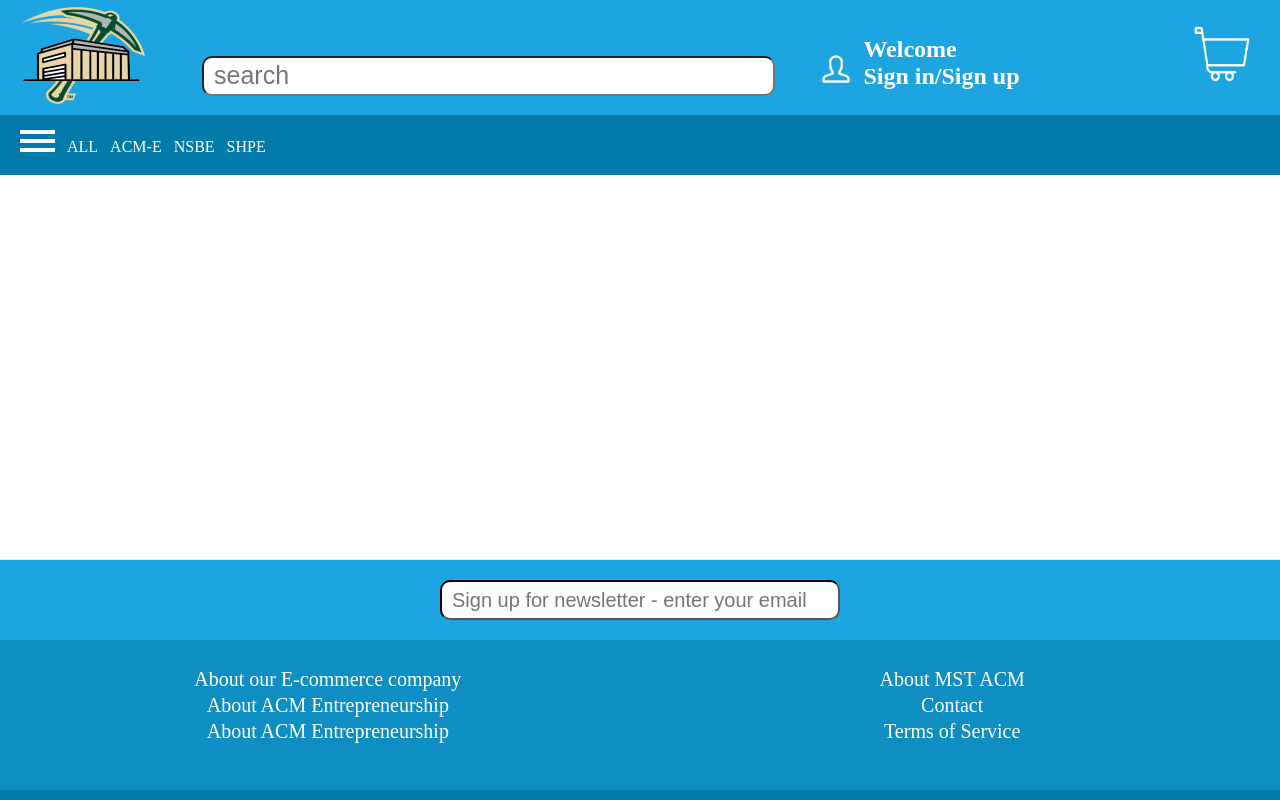
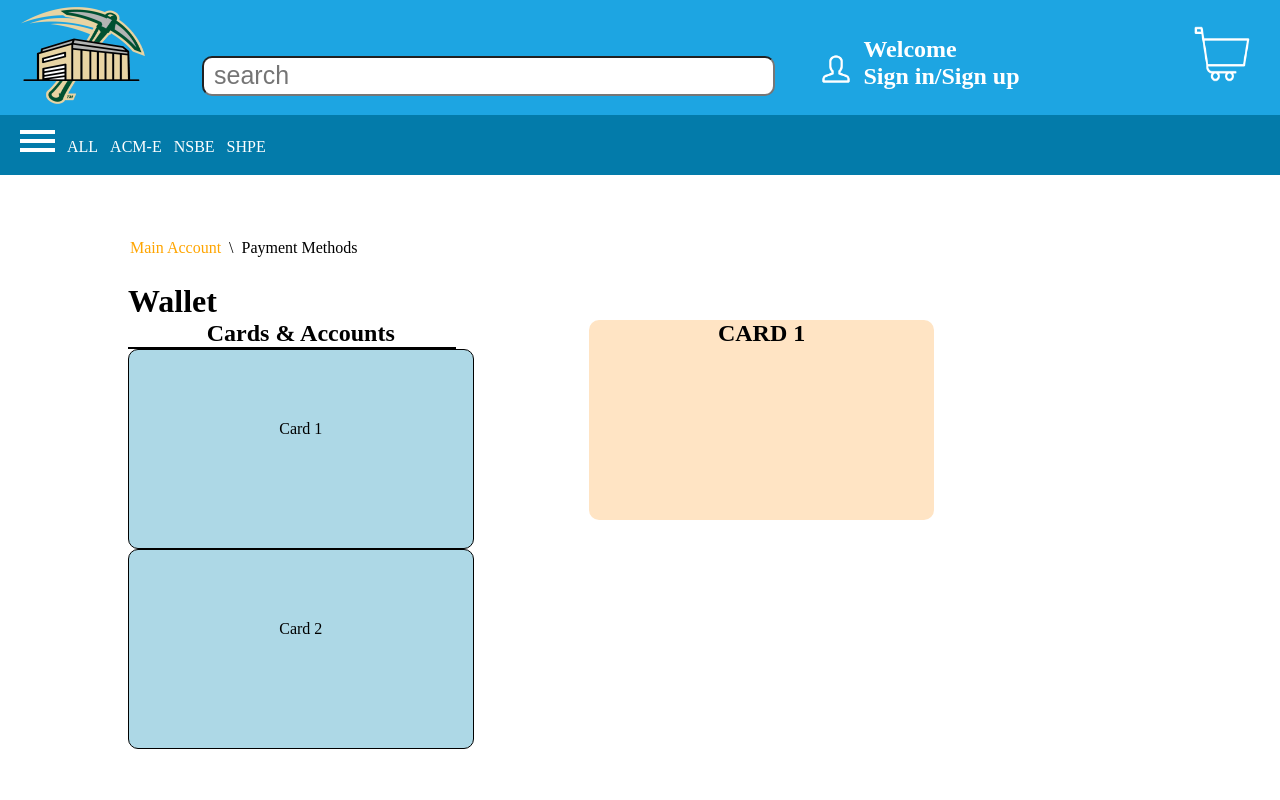
Before and after one commit to ACM-Entrepreneurship/e-commerce, a Next.js app: page /payment-methods in a window 1280 px wide. Built offline with nearby package versions, Linux system fonts and the light colour scheme.

Commit message:
added login/security, payment method, your orders pages. Linked to main account page

```diff
--- a/pages/payment-methods.js
+++ b/pages/payment-methods.js
@@ -11,7 +11,35 @@ export default function paymentMethodsPage(){
                 <meta name="description" content="E-commerce" />
                 <meta name="viewport" content="width=device-width, initial-scale=1.0" />
             </Head>
-
+            <div class={styles.nav}>
+                <ul>
+                    <li><a href="/main-account-page">Main Account</a></li>
+                    <li> \ </li>
+                    <li>Payment Methods</li>
+                </ul>
+            </div>
+            <div class={styles.leftLayout}>
+                <h1>Wallet</h1>
+                <div class={styles.cardLayout}>
+                    <h2>Cards & Accounts</h2>
+                    <div class={styles.borderLine}></div>
+                    <ul>
+                        <li>Card 1</li>
+                        <li>Card 2</li>
+                    </ul>
+                </div>
+                <div class={styles.highlightedCard}>
+                    <h2>CARD 1</h2>
+                </div>
+                <div class={styles.clr}></div>
+                <div class={styles.addCardLayout}>
+                    <div class={styles.borderLine}></div>
+                    <div class={styles.addCard}>
+                        <h5 class={styles.addCardBorder}>+</h5>
+                        <button>add a payment method</button>
+                    </div>
+                </div>
+            </div>
             <div class={styles.endWS}></div>
 
             </Layout>
--- /dev/null
+++ b/styles/login-security.module.css
@@ -0,0 +1,13 @@
+.nav {
+    margin-left: 20%;
+    margin-top: 5%;
+}
+
+.nav li {
+    display: inline;
+    padding: 2px;
+}
+
+.nav li a{
+    color: orange;
+}
--- a/styles/payment-methods.module.css
+++ b/styles/payment-methods.module.css
@@ -1,3 +1,94 @@
+.nav {
+    margin-left: 10%;
+    margin-top: 5%;
+}
+
+.nav li {
+    display: inline;
+    padding: 2px;
+}
+
+.nav li a{
+    color: orange;
+}
+
+.leftLayout {
+    margin-left: 10%;
+    margin-top: 2%;
+}
+.cardLayout {
+    /*background-color: rgb(172, 175, 172);*/
+    width: 30%;
+    height: 500px;
+    float: left;
+    border-radius: 10px;
+}
+.cardLayout h2{
+    text-align: center;
+}
+.cardLayout ul {
+    list-style: none;
+}
+.cardLayout li {
+    width: auto;
+    height: 200px;
+    background-color: lightblue;
+    text-align: center;
+    border-radius: 10px;
+    padding-top: 70px;
+    border: solid 1px black;
+
+}
+.borderLine {
+    border: 1px solid black;
+    width: 95%;
+}
+
+.highlightedCard {
+    background-color: bisque;
+    height: 200px;
+    width: 30%;
+    float: left;
+    border-radius: 10px;
+    margin-left: 10%;
+    text-align: center;
+}
+.addCardLayout {
+    border-radius: 10px;
+    width: 30%;
+    background-color: rgb(222, 238, 222);
+    height: 200px;
+}
+
+.addCard {
+    height: 200px;
+}
+.addCard button {
+    float: left;
+    margin-left: 5%;
+    margin-top: 20% ;
+    border: none;
+    background: none;
+    cursor: pointer;
+    padding: 0;
+    color: rgb(7, 108, 142);
+}
+.addCardBorder {
+    width: 40%;
+    height: 100px;
+    border: dashed;
+    text-align: center;
+    padding-top: 40px;
+    margin-top: 10%;
+    margin-left: 5%;
+    float: left;
+    border-radius: 10px;
+}
+
+.clr{
+    clear:both;
+}
+
 .endWS {
     margin-top: 30%;
 }
--- a/styles/your-orders.module.css
+++ b/styles/your-orders.module.css
@@ -1,13 +1,56 @@
+.nav {
+    margin-left: 20%;
+    margin-top: 5%;
+}
+
+.nav li {
+    display: inline;
+    padding: 2px;
+}
+
+.nav li a{
+    color: orange;
+}
+
 .mainLayout {
-    margin-top: 5%;
+    margin-top: 2%;
 
 }
+.btnLayout ul {
+    margin-left: 20%;
+}
+.btnLayout li {
+    display: inline;
+}
+.btnLayout button {
+    background-color: #333;
+    color:#fff;
+    padding: 10px 15px;
+    border: none;
+    /*width: 30%;*/
+    margin: 5px;
+    border-radius: 5px;
+}
+
+.btnLayout button:hover {
+    background-color: red;
+    color:#fff;
+}
 .orderLayout {
-    background-color: #eadddd;
-    height: 300px;
     margin-left: 20%;
     margin-right: 20%;
     border-radius: 10px;
+}
+
+.orderLayout ul {
+    list-style: none;
+}
+.orderLayout ul li {
+    background-color: aliceblue;
+    width: auto;
+    height: 400px;
+    border-radius: 10px;
+
 }
 
 .subTitle {
```
Also changed, not shown: pages/login-security-page.js (added, +27 -0 lines), pages/main-account-page.js (+9 -3 lines), pages/your-orders-page.js (+13 -0 lines).
